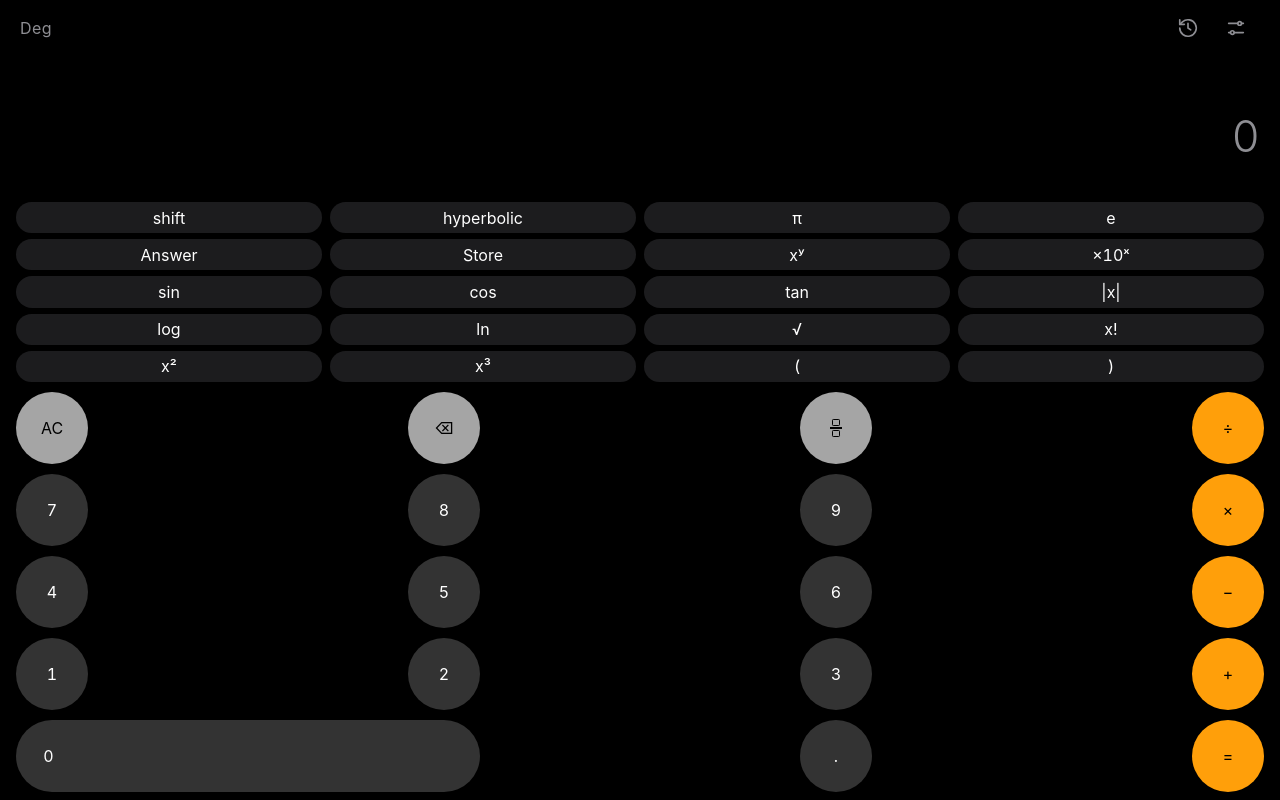
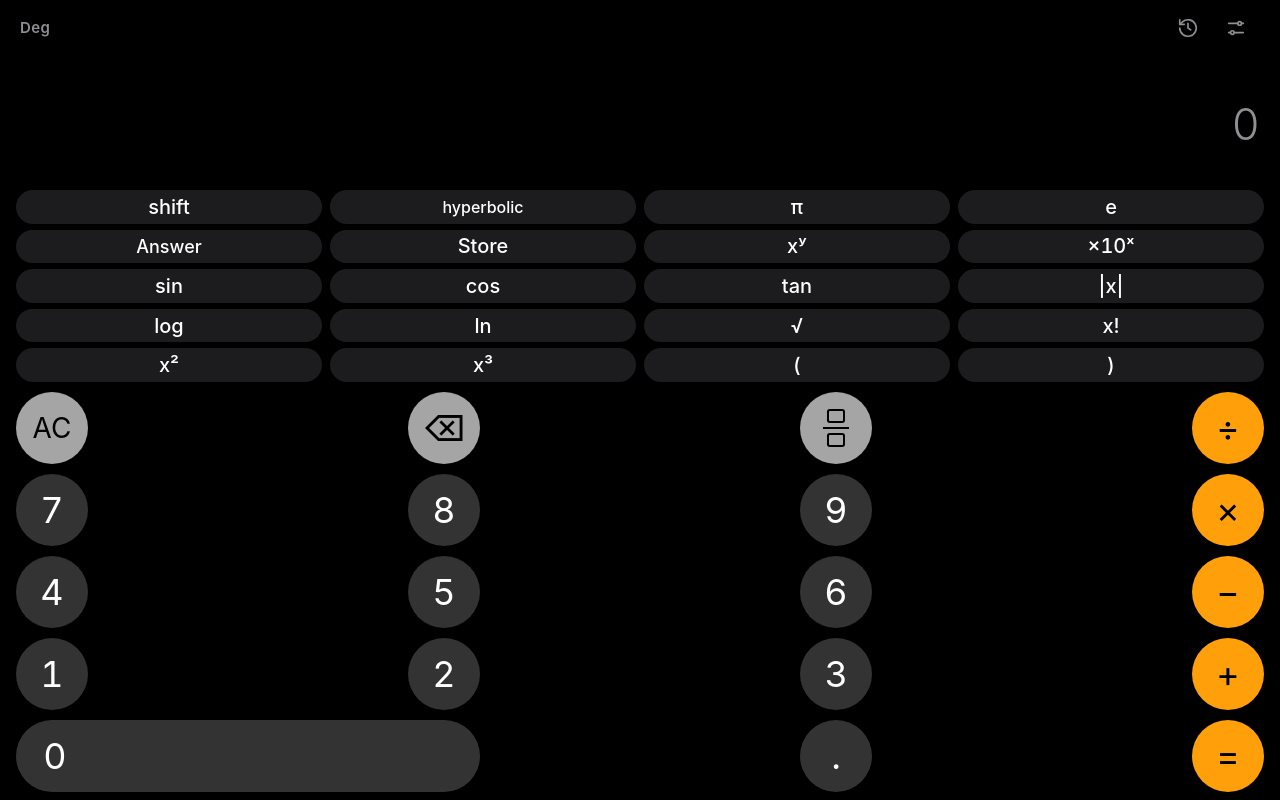
Before and after one commit to mliem2k/scientific-calculator, a React (Vite) app: page / in a window 1280 px wide. Built offline with nearby package versions, Linux system fonts and the light colour scheme.

Commit message:
fix: key fonts were overridden by an unlayered button reset, so apply the intended sizes

```diff
--- a/src/components/calculator/ButtonGrid.tsx
+++ b/src/components/calculator/ButtonGrid.tsx
@@ -147,8 +147,8 @@ export function ButtonGrid({ shiftActive, hypActive, stoMode, onButton, onPaste
     const name = spoken ? (shiftActive && spoken[1] ? spoken[1] : spoken[0]) : label
     const lit = (btn.id === 'SHIFT' && shiftActive) || (btn.id === 'HYP' && hypActive) || (btn.id === 'Sto' && stoMode)
     const text = size === 'pad'
-      ? (btn.id === 'fraction' ? 'text-[2.6rem]' : label.length > 2 ? 'text-[1.375rem]' : 'text-[2rem]')
-      : label.length > 7 ? 'text-[0.9375rem]' : 'text-[1.0625rem]'
+      ? (btn.id === 'fraction' ? 'text-[2.1rem]' : label.length > 2 ? 'text-[1.375rem]' : label.length > 1 ? 'text-[1.75rem]' : 'text-[2.25rem]')
+      : label.length > 7 ? 'text-[1rem]' : label.length > 5 ? 'text-[1.125rem]' : 'text-[1.25rem]'
     return (
       <button
         key={btn.id}
@@ -170,7 +170,7 @@ export function ButtonGrid({ shiftActive, hypActive, stoMode, onButton, onPaste
 
   return (
     <div className="flex min-h-0 shrink-0 flex-col gap-2.5 px-4 pb-2">
-      <div role="group" aria-label="Scientific functions" className="grid grid-cols-4 gap-x-2 gap-y-1.5 [grid-auto-rows:clamp(1.875rem,3.9dvh,2.5rem)]">
+      <div role="group" aria-label="Scientific functions" className="grid grid-cols-4 gap-x-2 gap-y-1.5 [grid-auto-rows:clamp(2rem,4.2dvh,2.5rem)]">
         {SCI.flat().map((b) => renderKey(b, 'sci'))}
       </div>
       <div role="group" aria-label="Number pad" className="pad-frame">
--- a/src/index.css
+++ b/src/index.css
@@ -27,7 +27,10 @@ body {
   overscroll-behavior: none;
   -webkit-font-smoothing: antialiased;
 }
-button { -webkit-tap-highlight-color: transparent; font: inherit; }
+/* Base layer, so font utilities on buttons are not overridden by this reset. */
+@layer base {
+  button { -webkit-tap-highlight-color: transparent; font: inherit; }
+}
 
 /* In the base layer so utilities such as outline-none can override it. */
 @layer base {
```
